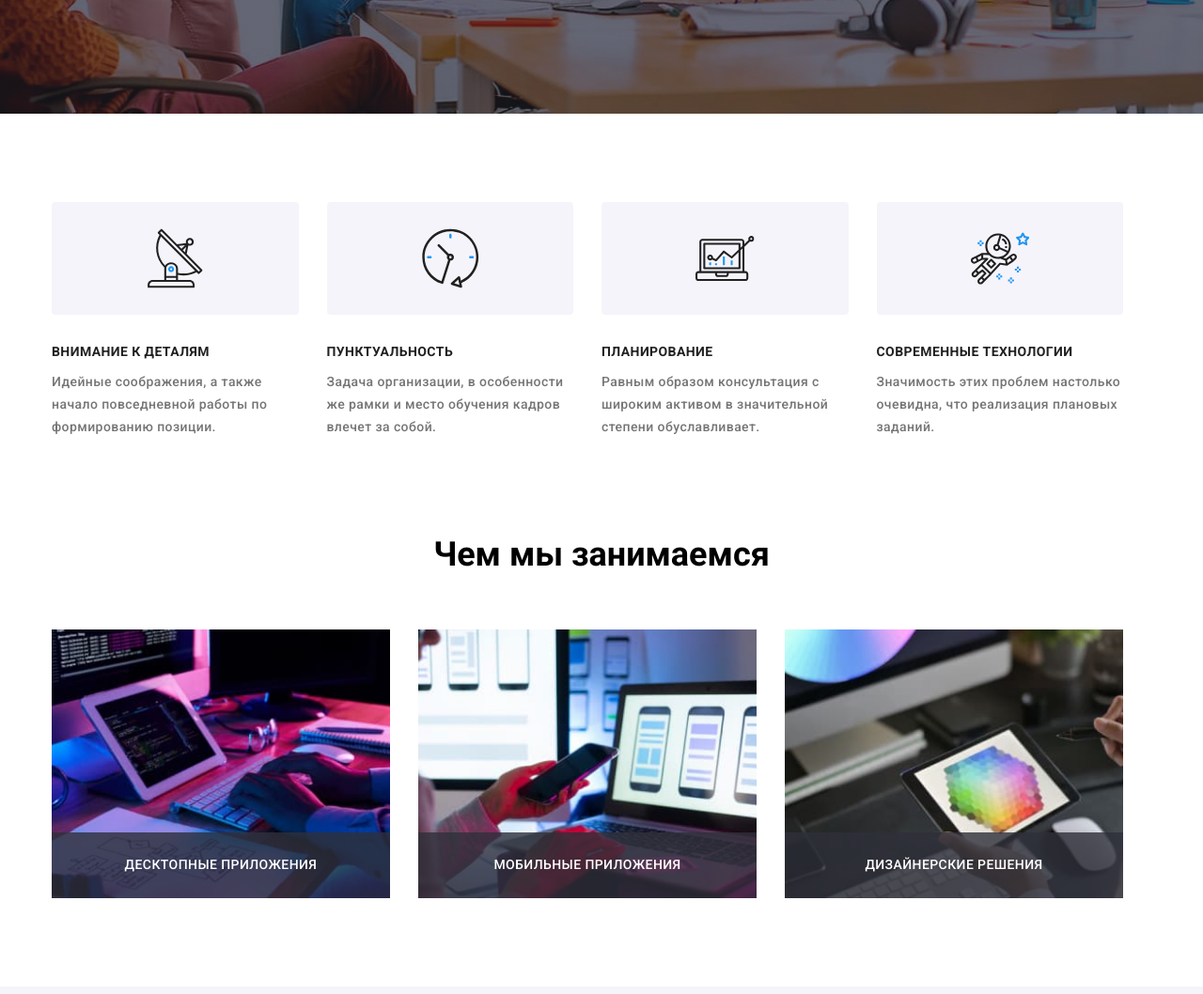
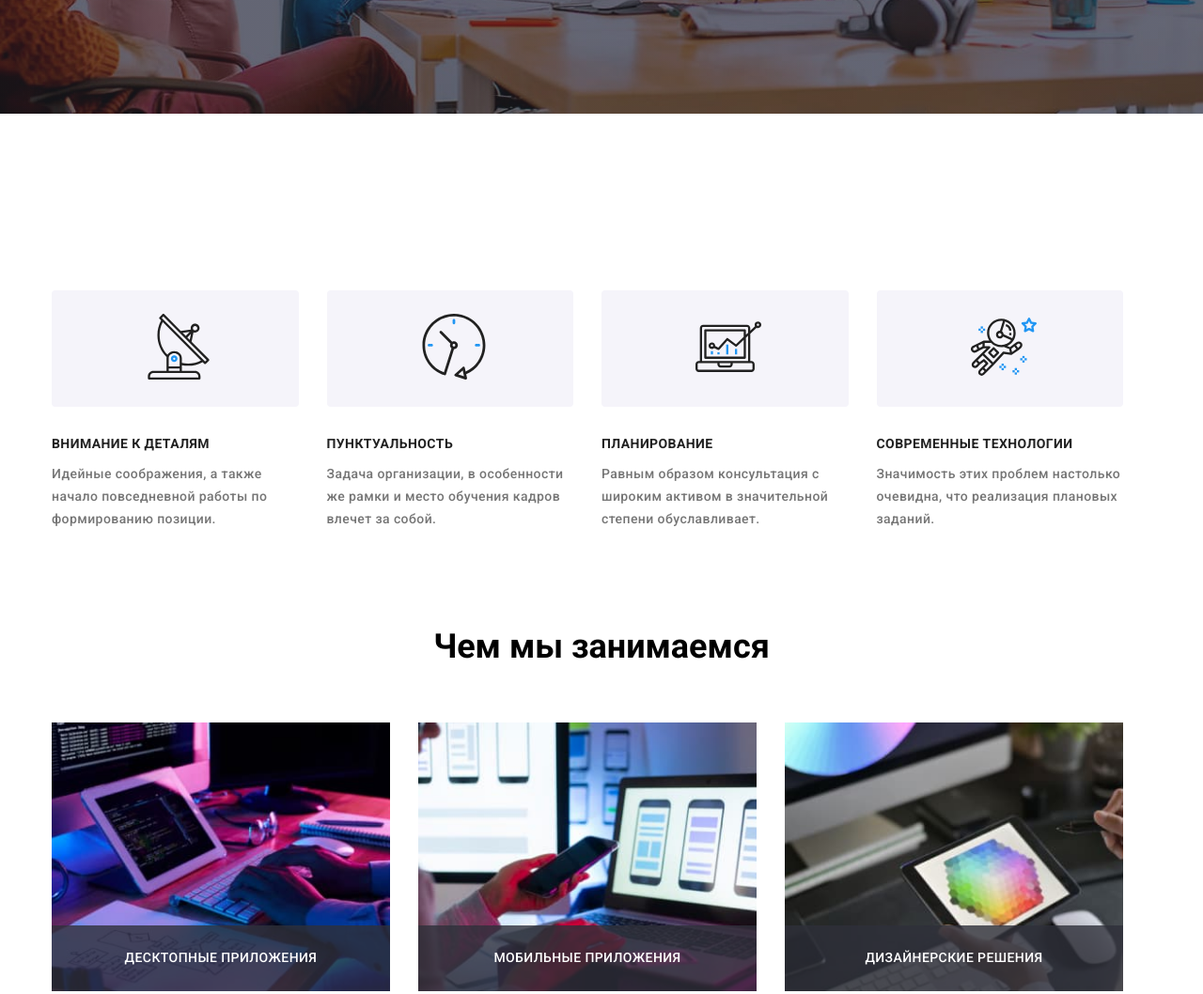
Before and after one commit to BoomBossua/goit-markup-hw-07, a plain HTML site: page index.html in a window 1280 px wide. Shown: the part 560-1618 px from the top of the page at 94% size. Drawn offline with nearby package versions, Linux system fonts and the light colour scheme.

Commit message:
исправление замечаний от 17.12.21

```diff
--- a/index.html
+++ b/index.html
@@ -61,58 +61,59 @@
         </section>
 
         <!--features section-->
-        <section class="features-section">
+        <section class="section features-section">
             <div class="container">
                 <h2 hidden>Особенности</h2>
-                    <ul class="card-features">
-                        <li class="card-features__item">
-                            <div class="icon-features">
+                    <ul class="features-section">
+
+                        <li class="features-section__item">
+                            <div class="features-section__icon">
                                 <svg width="70" height="70">
                                     <use href="./images/icons.svg#icon-antenna">
                                     </use>
                                 </svg>
                             </div>
-                            <h3 class="card-features__title">Внимание к деталям</h3>
-                            <p class="card-features__text">
+                            <h3 class="features-section__title">Внимание к деталям</h3>
+                            <p class="features-section__text">
                                 Идейные соображения, а также начало повседневной работы по формированию позиции.
                             </p>
                         </li>
 
-                        <li class="card-features__item">
-                            <div class="icon-features">
+                        <li class="features-section__item">
+                            <div class="features-section__icon">
                                 <svg width="70" height="70">
                                     <use href="./images/icons.svg#icon-clock">
                                     </use>
                                 </svg>
                             </div>
-                            <h3 class="card-features__title">Пунктуальность</h3>
-                            <p class="card-features__text">
+                            <h3 class="features-section__title">Пунктуальность</h3>
+                            <p class="features-section__text">
                                 Задача организации, в особенности же рамки и место обучения кадров влечет за собой.
                             </p>
                         </li>
 
-                        <li class="card-features__item">
-                            <div class="icon-features">
+                        <li class="features-section__item">
+                            <div class="features-section__icon">
                                 <svg width="70" height="70">
                                     <use href="./images/icons.svg#icon-diagram">
                                     </use>
                                 </svg>
                             </div>
-                            <h3 class="card-features__title">Планирование</h3>
-                            <p class="card-features__text">
+                            <h3 class="features-section__title">Планирование</h3>
+                            <p class="features-section__text">
                                 Равным образом консультация с широким активом в значительной степени обуславливает.
                             </p>
                         </li>
 
-                        <li  class="card-features__item">
-                            <div class="icon-features">
+                        <li  class="features-section__item">
+                            <div class="features-section__icon">
                                 <svg width="70" height="70">
                                     <use href="./images/icons.svg#icon-astronaut">
                                     </use>
                                 </svg>
                             </div>
-                            <h3 class="card-features__title">Современные технологии</h3>
-                            <p class="card-features__text">
+                            <h3 class="features-section__title">Современные технологии</h3>
+                            <p class="features-section__text">
                                 Значимость этих проблем настолько очевидна, что реализация плановых заданий.
                             </p>
                         </li>
--- a/sass/components/_features.scss
+++ b/sass/components/_features.scss
@@ -1,9 +1,7 @@
 .features-section {
   padding: 94px 0;
   padding-bottom: 0;
-}
 
-.card-features {
   display: flex;
   flex-wrap: wrap;
   align-items: center;
@@ -12,6 +10,14 @@
     width: calc(100% / 4 - 30px);
     margin-left: 30px;
     display: block;
+  }
+
+  &__icon {
+    display: block;
+    padding: 25px 100px;
+    background-color: #f5f4fa;
+    border-radius: 4px;
+    margin-bottom: 30px;
   }
 
   &__title {
@@ -29,17 +35,20 @@
     letter-spacing: $letter-spacing-03;
     color: $text-color-2;
   }
+
+  &__item:nth-child(1) {
+    margin-left: 0;
+  }
 }
 
-.icon-features {
-  display: flex;
-  padding: 25px 100px;
-  align-items: center;
-  background-color: #f5f4fa;
-  border-radius: 4px;
-  margin-bottom: 30px;
-}
+// .features-section__icon {
+//   display: block;
+//   padding: 25px 100px;
+//   background-color: #f5f4fa;
+//   border-radius: 4px;
+//   margin-bottom: 30px;
+// }
 
-.card-features__item:nth-child(1) {
-  margin-left: 0;
-}
+// .features-section__item:nth-child(1) {
+//   margin-left: 0;
+// }
--- a/sass/components/_portfolio.scss
+++ b/sass/components/_portfolio.scss
@@ -9,7 +9,7 @@
     margin-left: 30px;
     margin-top: 30px;
 
-    width: calc(100% / 3 - 30px);
+    width: calc(101% / 3 - 30px);
     display: flex;
     flex-direction: column;
 
@@ -69,6 +69,7 @@
     color: $main-text-color;
     text-align: left;
   }
+
   &__name {
     font-size: 16px;
     line-height: 1.87;
--- a/sass/layout/_header.scss
+++ b/sass/layout/_header.scss
@@ -27,6 +27,7 @@
   }
 
   &__link {
+    display: inline-block;
     font-weight: 500;
     font-size: 14px;
     line-height: 1.14;
@@ -46,12 +47,13 @@
 
     &.active::after {
       content: "";
+      display: block;
       width: 100%;
       height: 4px;
 
       background: $bg-color-1;
       position: absolute;
-      bottom: -2px;
+      bottom: -1px;
       left: 0;
       border-radius: 2px;
     }
```
Also changed, not shown: css/main.css, css/main.min.css, 2 other files.
